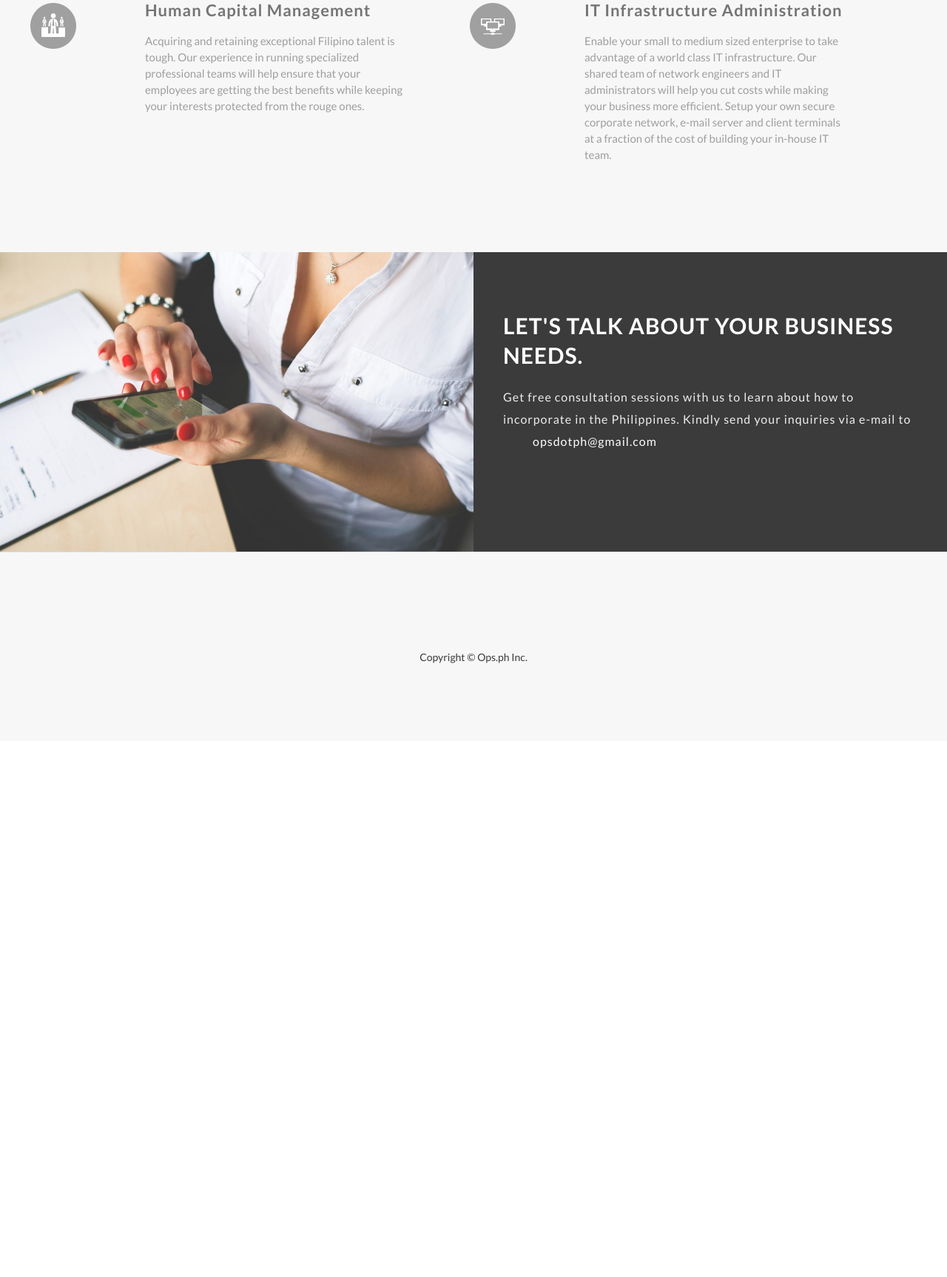
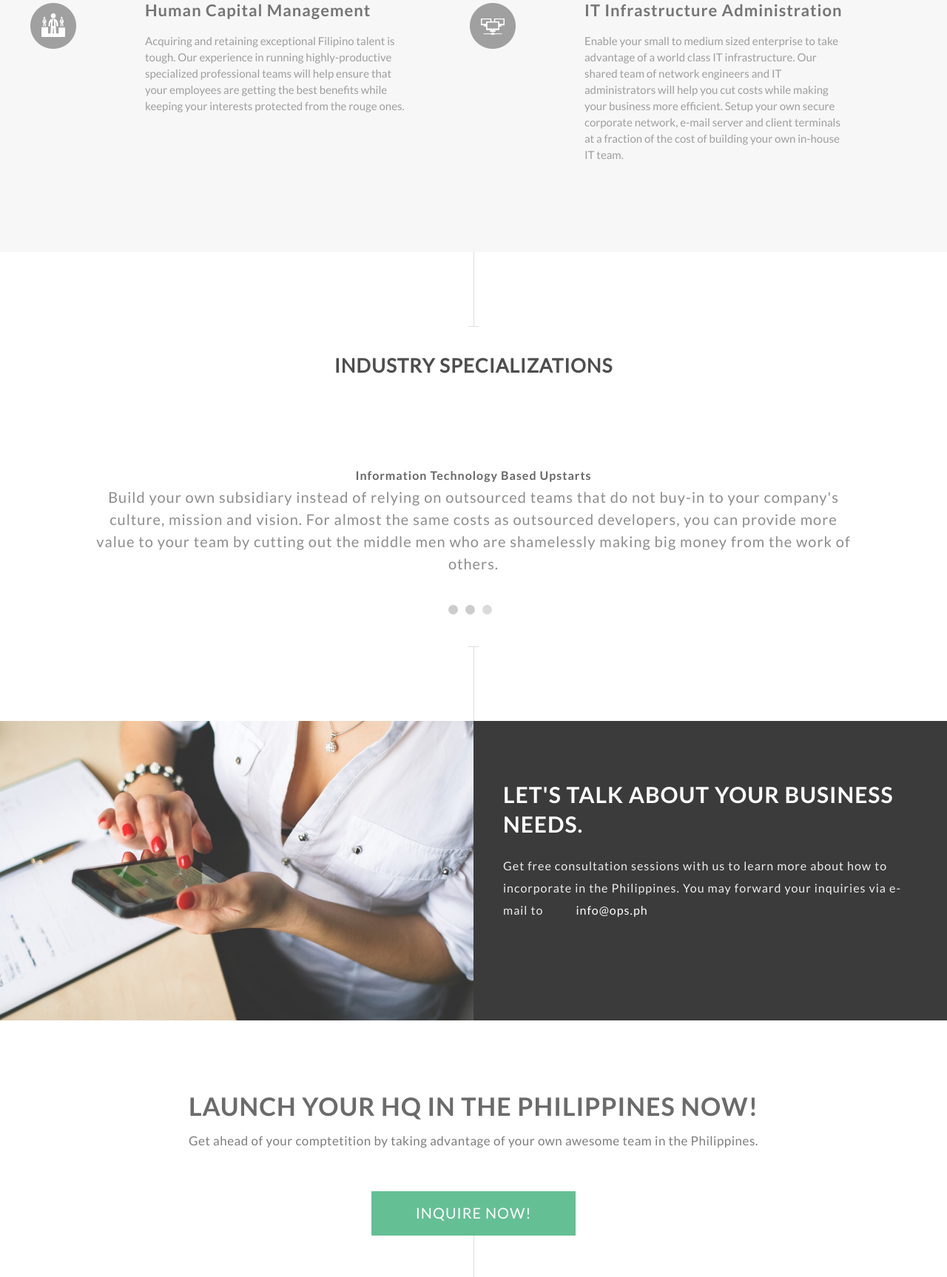
Before and after one commit to opsdotph/opsdotph.github.io, a plain HTML site: page index.html in a window 1280 px wide. Shown: the part 1073-2800 px from the top of the page at 74% size. Before the commit the page ends 2091 px from the top, so only its background shows below. Drawn offline with Linux system fonts and the light colour scheme.

Commit message:
code changes

```diff
--- a/index.html
+++ b/index.html
@@ -5,7 +5,7 @@
 	<meta charset="utf-8">
 	<meta name="author" content="ops.ph">
 	<meta name="description" content="Helping launch technology business locators in the Philippines"/>
-	<meta name="keywords" content="Philippines, Makati, ROHQ, Accounting, incorporation, IT administration" />
+	<meta name="keywords" content="Philippines, Makati, ROHQ, Accounting, Payroll, Benefits, Human Resource, Incorporation, IT administration" />
 	<meta name="robots" content="index,follow" />
 	<meta name="viewport" content="width=device-width, initial-scale=1.0, minimum-scale=1.0" />
 	<meta name="author" content="leypascua" />
@@ -19,7 +19,7 @@
 
 	<header>
 		<div class="wrapper">
-			<img src="img/logo.png" alt="ops.ph" class="logo">
+			<img src="img/logo.png" alt="Ops.ph Enterprise Launchpad" class="logo">
 			<a href="#" class="menu_icon" id="menu_icon"></a>
 			<nav id="nav_menu">
 				<ul>
@@ -28,11 +28,9 @@
 				</ul>
 			</nav>
 
-			<!--
 			<ul class="social">
 				<li><a class="twitter" href="#"></a></li>
 			</ul>
-			-->
 		</div>
 	</header><!--  End Header  -->
 
@@ -69,7 +67,7 @@
 						<p>
 							Our battery of seasoned Certified Public Accountants and tax practitioners are ready to help organize your books, be it manual or
 							through a certified software platform. We got you covered from bookkeeping and payroll to filing your of tax returns and other government
-							mandated payables while you get busy delivering value to your customers.
+							mandated payables while you get busy on delivering value to your customers.
 						</p>
 					</div>
 				</div>
@@ -80,7 +78,7 @@
 					<div class="details_exp">
 						<h3>Human Capital Management</h3>
 						<p>
-							Acquiring and retaining exceptional Filipino talent is tough. Our experience in running specialized professional teams will help ensure
+							Acquiring and retaining exceptional Filipino talent is tough. Our experience in running highly-productive specialized professional teams will help ensure
 							that your employees are getting the best benefits while keeping your interests protected from the rouge ones.
 						</p>
 					</div>
@@ -94,36 +92,46 @@
 						<p>
 							Enable your small to medium sized enterprise to take advantage of a world class IT infrastructure. Our shared team of network engineers
 							and IT administrators will help you cut costs while making your business more efficient. Setup your own secure corporate network, e-mail server
-							and client terminals at a fraction of the cost of building your in-house IT team.
+							and client terminals at a fraction of the cost of building your own in-house IT team.
 						</p>
 					</div>
 				</div>
 			</div>
 	</section><!--  End Features  -->
 
-	<!--
 	<section class="testimonials wrapper">
 
 		<span class="sep_line sep_top">
 		</span>
 
-		<h2>Upcoming Value-Added Services</h2>
+		<h2>Industry Specializations</h2>
 		<div class="testi_slider" id="tslider">
 			<div class="t">
-				<p class="author">Ops.ph Enterprise Launchpad</p>
+				<p class="author">Information Technology Based Upstarts</p>
 				<p>
-					Get free e-mail addresses on your own ops.ph subdomain (like info@mycompany.ops.ph) to make your online presence more reputable.
-					Setup a basic web page and e-mail accounts for your staff with ease through the Enterprise Launchpad!
+					Build your own subsidiary instead of relying on outsourced teams that do not buy-in to your
+					company's culture, mission and vision. For almost the same costs as outsourced developers, you
+					can provide more value to your team by cutting out the middle men who are shamelessly
+					making big money from the work of others.
 				</p>
 			</div>
 			<div class="t">
-				<p class="author">Jane Eva - SEO Expert</p>
-				<p>Ut enim ad minim veniam quis nostrud exercitation ullamco laboris nisi ut aliquip ex ea commodo consequat.  Sed do eiusmod tempor incididunt ut labore et dolore magna aliqua. Duis aute irure dolor in reprehenderit in voluptate velit esse cillum dolore eu pariatur.</p>
-
+				<p class="author">Knowledge-based Professionals</p>
+				<p>
+					The Philippines is an open market for English speaking professionals. From visual artists, teachers, copywriters and editors,
+					to competent paralegals, accountants, architects and engineers,	you are better off starting your own company
+					in the country than hiring independent contractors and outsourcing firms. Start your operations in no time
+					while minimizing your risks of failure as we guide you from the	ins and outs of running a successful business in the Philippines.
+				</p>
 			</div>
 			<div class="t">
-				<p>Duis aute irure dolor in reprehenderit in voluptate velit esse cillum dolore eu pariatur, Sed do eiusmod tempor incididunt ut labore et dolore magna aliqua. Ut enim ad minim veniam quis nostrud exercitation ullamco laboris nisi ut aliquip ex ea commodo consequat.</p>
-				<p class="author">John David - Developer</p>
+				<p class="author">Small Professional Businesses</p>
+				<p>
+					Small professional businesses in the Philippines need a technology boost to increase productivity.
+					Our Enterprise Launchpad enables these enterprises to compete with a reputable professional
+					online presence. Manage content for a basic web page and setup free e-mail accounts under
+					your own ops.ph subdomain (like info@mybusiness.ops.ph) with ease and convenience.
+				</p>
 			</div>
 		</div>
 		<div id="t_navigation"></div>
@@ -137,21 +145,30 @@
 		<div class="info_details">
 			<h3>Let's talk about your business needs.</h3>
 			<p>
-				Get free consultation sessions with us to learn about how to incorporate in the Philippines. Kindly send your inquiries via e-mail to <a href="mailto:opsdotph@gmail.com">opsdotph@gmail.com</a>
+				Get free consultation sessions with us to learn more about how to incorporate in the Philippines.
+				You may forward your inquiries via e-mail to <a href="mailto:info@ops.ph">info@ops.ph</a>
 			</p>
 		</div>
 
 	</section><!--  End Info  -->
 
-	<!-- start cta
+
 	<section class="cta">
-		<h3>Take Action & buy your copy now!</h3>
-		<p>excepteur sint occaecat cupidatat non proiden deserunt mollit anim laborum.</p>
-		<a href="#" class="cta_btn">Sign up now!</a>
+		<h3>Launch your HQ in the Philippines NOW!</h3>
+		<p>
+			Get ahead of your comptetition by taking advantage of your own awesome team in the Philippines.
+		</p>
+		<a href="mailto:info@ops.ph?subject=Inquiry" class="cta_btn">Inquire Now!</a>
 		<span class="cta_sep"></span>
 	</section><!--  End cta  -->
 
 	<footer>
+		<p class="rights">
+			Ops.ph Inc. <br />
+			A_SPACE Manila, Twin Cities Condominium <br/>
+			110 Legaspi Street, San Lorenzo <br/>
+			Makati City, Philippines 1223
+		</p>
 		<p class="rights">Copyright © Ops.ph Inc.</p>
 	</footer><!--  End Footer  -->
 
--- a/js/main.js
+++ b/js/main.js
@@ -7,7 +7,9 @@ $(document).ready(function(){
             responsive : true,
             scroll : {
                 items : 1,
-                fx : "fade"
+                fx : "fade",
+				pauseOnHover: true,
+				duration: 1000,
             },
             pagination: {
 				container:	"#t_navigation",
```
Also changed, not shown: img/aramsbsmakati.jpg (deleted), img/billboard.jpg (deleted), img/logo.png, img/logo_footer.png (deleted), img/logo_simple.png (added).
